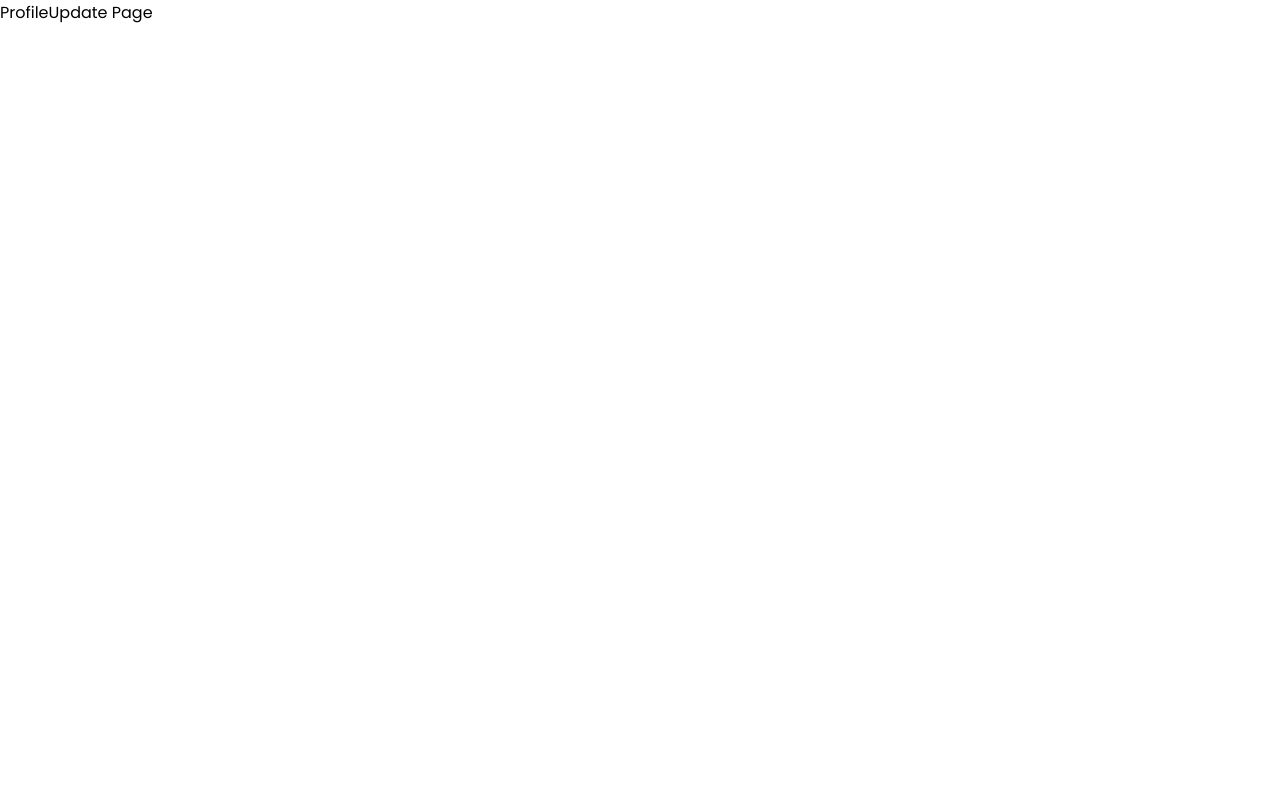
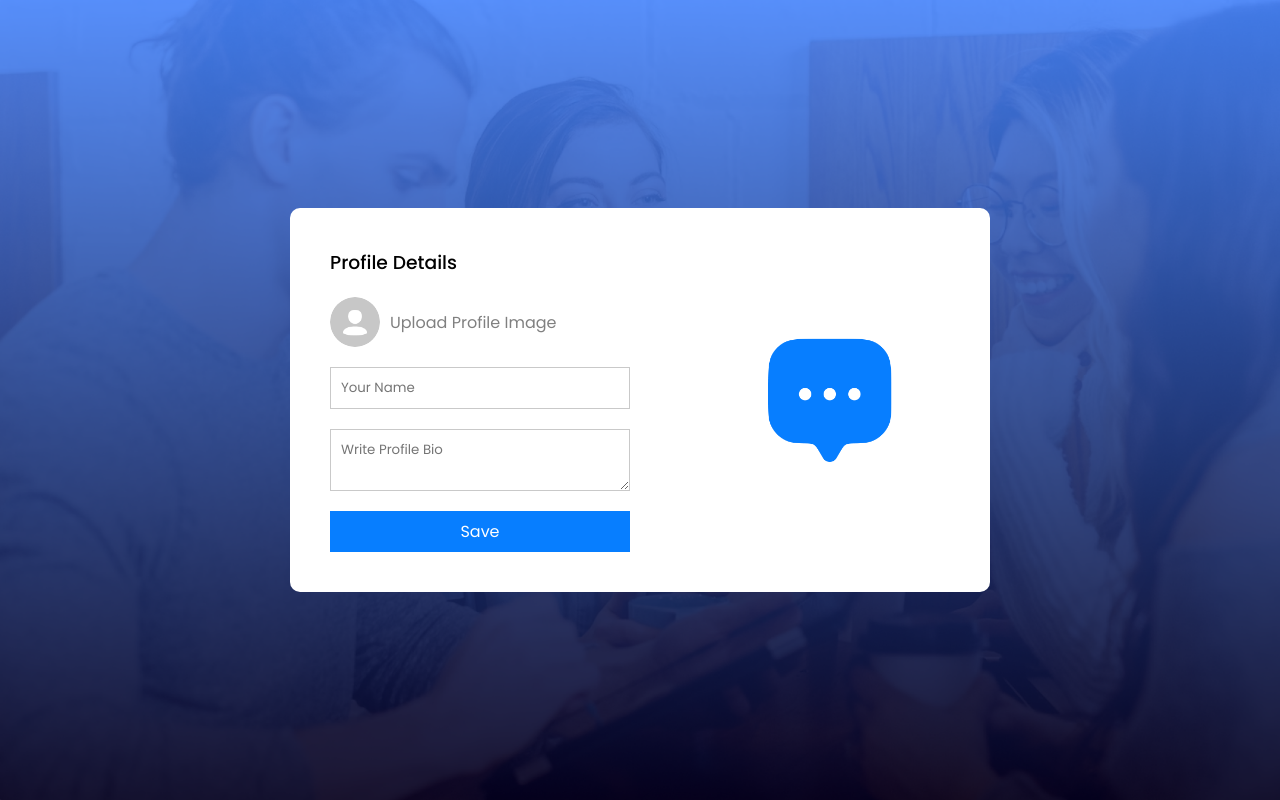
Before and after one commit to Prajwalb0208/Chat-app, a React (Vite) app: page /profile in a window 1280 px wide. Built offline with nearby package versions, Linux system fonts and the light colour scheme.

Commit message:
Right Side bar UI

```diff
--- a/src/pages/ProfileUpdate/ProfileUpdate.css
+++ b/src/pages/ProfileUpdate/ProfileUpdate.css
@@ -0,0 +1,62 @@
+.profile{
+    min-height: 100vh;
+    background: url(/background.png) no-repeat;
+    background-size: cover;
+    display: flex;
+    align-items: center;
+    justify-content: center;
+}
+
+.profile-container{
+    background: white;
+    display: flex;
+    align-items: center;
+    justify-content: space-between;
+    min-width: 700px;
+    border-radius: 10px;
+}
+.profile-pic{
+    max-width: 160px;
+    aspect-ratio: 1/1;
+    margin: 20px auto;
+    border-radius: 50%;
+}
+
+.profile form{
+    display: flex;
+    flex-direction: column;
+    gap: 20px;
+    padding: 40px;
+}
+
+.profile form h3{
+    font-weight: 500;
+}
+.profile label{
+    display: flex;
+    align-items: center;
+    gap: 10px;
+    color: grey;
+    cursor: pointer;
+}
+.profile label img{
+    width: 50px;
+    aspect-ratio: 1/1;
+    border-radius: 50%;
+}
+
+.profile input,textarea{
+    padding: 10px;
+    min-width: 300px;
+    border: 1px solid #c9c9c9;
+    outline-color: #077eff;
+}
+
+.profile form button{
+    border: none;
+    color: white;
+    background-color: #077eff;
+    padding: 8px;
+    font-size: 16px;
+    cursor: pointer;
+}
--- a/src/pages/ProfileUpdate/ProfileUpdate.jsx
+++ b/src/pages/ProfileUpdate/ProfileUpdate.jsx
@@ -1,8 +1,27 @@
-import React from 'react'
+import React, { useState } from 'react'
 import './ProfileUpdate.css'
+import assets from '../../assets/assets'
 const ProfileUpdate = () => {
+
+  const [image,setImage]=useState(false);
+
   return (
-    <div>ProfileUpdate Page</div>
+    <div className='profile'>
+      <div className="profile-container">
+        <form >
+          <h3>Profile Details</h3>
+          <label htmlFor="avatar">
+            <input onChange={(e)=>setImage(e.target.files[0])} type="file" id="avatar" accept='.png, .jpg, .jpeg' hidden />
+            <img src={image?URL.createObjectURL(image):assets.avatar_icon} alt="" />
+            Upload Profile Image
+          </label>
+          <input type="text" placeholder='Your Name' required/>
+          <textarea placeholder='Write Profile Bio' required></textarea>
+          <button type='submit'>Save</button>
+        </form>
+        <img className='profile-pic' src={image?URL.createObjectURL(image):assets.logo_icon} alt="" />
+      </div>
+    </div>
   )
 }
 
```
